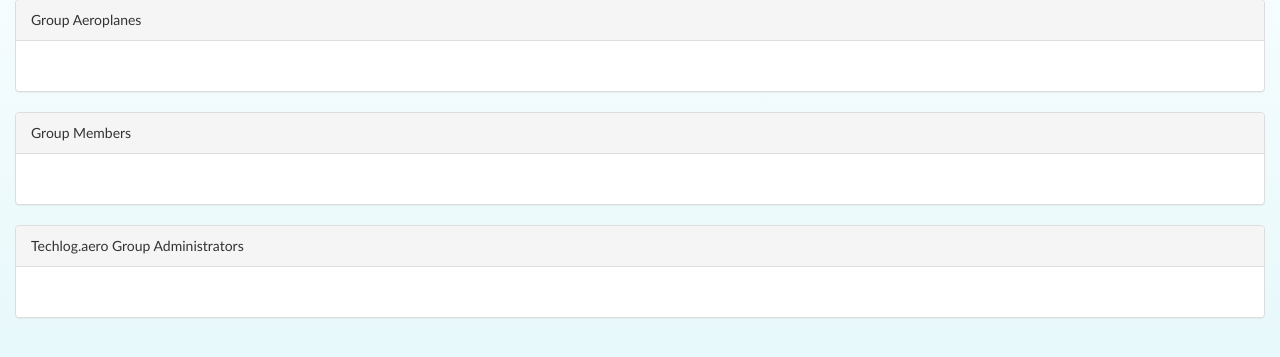
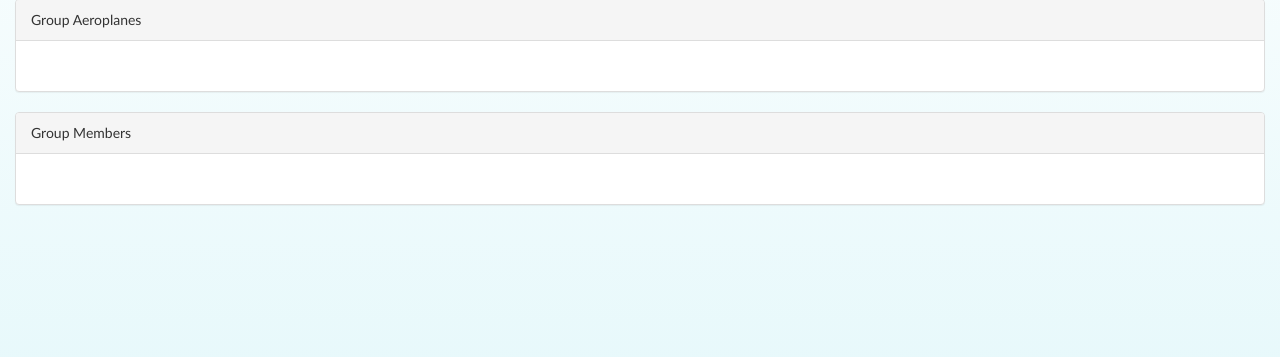
Before and after one commit to leepgent/techlog, a Django app: template group/templates/group/group_detail.html in a window 1280 px wide. Shown: the part 266-623 px from the top of the page. Run offline with Django 3.2, Linux system fonts and the light colour scheme; the template is opened without the code that fills it, so the values that code supplies are empty; parts of the project's set-up code (start-up, migrations or seed data) failed here and were passed over; some libraries are stand-ins or nearby versions; some web fonts are replaced.

Commit message:
Removed broken Group Administrator List panel.

```diff
--- a/group/templates/group/group_detail.html
+++ b/group/templates/group/group_detail.html
@@ -32,23 +32,16 @@
   <div class="panel-heading">Group Members</div>
   <div class="panel-body">
     <ul class="list-group">
-        {% for user in profile.group.user_set.all %}
-            <li class="list-group-item">{{ user.get_full_name }} ({{ user.get_username }})</li>
+        {% for user_profile in profile.groupmemberprofile_set.all %}
+            <li class="list-group-item">
+                {{ user_profile.member.get_full_name }} ({{ user_profile.member.get_username }})
+            {% if user_profile.administrator %}
+                [techlog.aero group administrator]
+            {% endif %}
+            </li>
         {% endfor %}
         </ul>
   </div>
 </div>
 
-    <div class="panel panel-default">
-  <div class="panel-heading">Techlog.aero Group Administrators</div>
-  <div class="panel-body">
-    <ul class="list-group">
-        {% for user in profile.administrators.all %}
-            <li class="list-group-item">{{ user.get_full_name }} ({{ user.get_username }})</li>
-        {% endfor %}
-        </ul>
-  </div>
-</div>
-
-
 {% endblock %}
```
